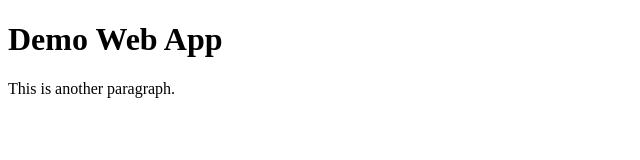
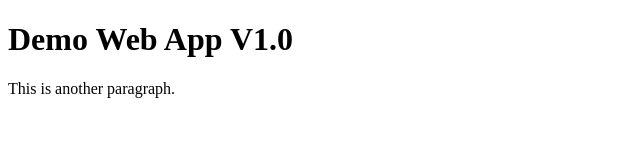
Before and after one commit to kailasmahajan/webappdemorepo, a plain HTML site: page index.html in a window 1280 px wide. Shown: the full height of the page, 0-640 px from the left. Drawn offline with Linux system fonts and the light colour scheme.

Commit message:
Update index.html

```diff
--- a/index.html
+++ b/index.html
@@ -2,7 +2,7 @@
 <html>
 <body>
 
-<h1>Demo Web App</h1>
+<h1>Demo Web App V1.0</h1>
 <p>This is another paragraph.</p>
 
 </body>
```
